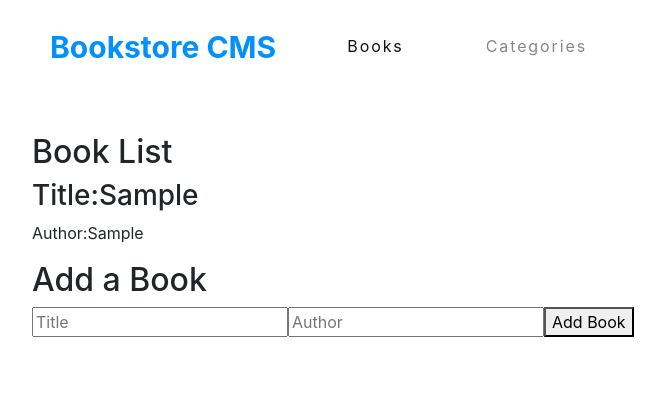
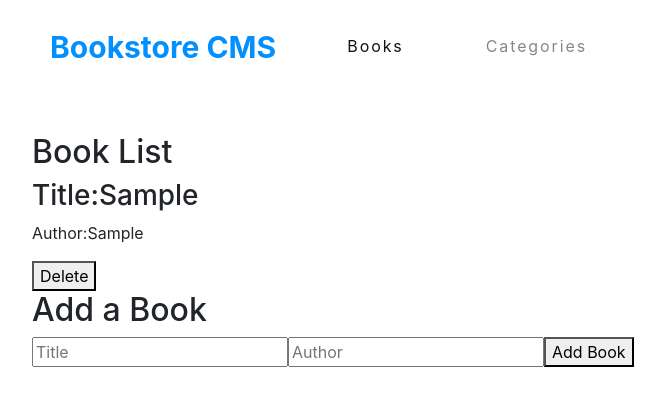
Before and after one commit to NalianAchei2020/bookstore, a React (Create React App) app: page / in a window 1280 px wide. Both pictures are taken after typing "Sample", "Sample" into the empty fields and a click on the button "Add Book". Shown: the top 406 px of the page, without its empty margins (50-715 px from the left). Built offline with nearby package versions, Linux system fonts and the light colour scheme.

Commit message:
Update book.js

```diff
--- a/src/components/book.js
+++ b/src/components/book.js
@@ -12,6 +12,7 @@ function Book({ title, author }) {
         Author:
         {author}
       </p>
+      <button type="button">Delete</button>
     </div>
   );
 }
```
